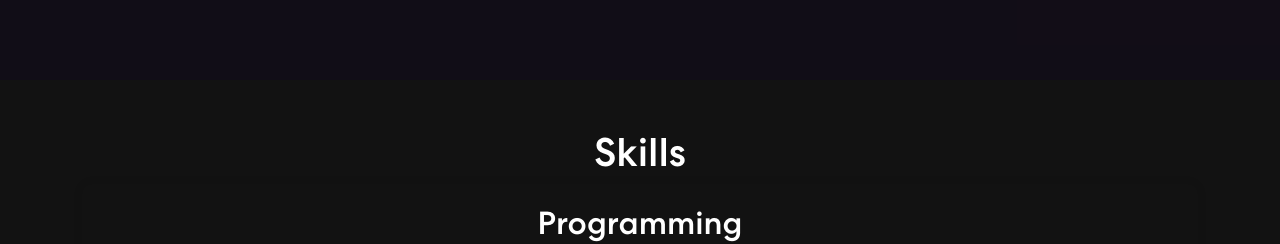
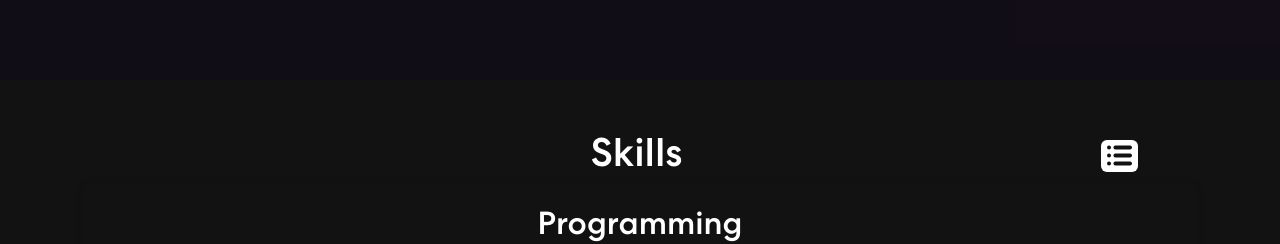
Before and after one commit to JeelVekaria/portfoliov1, a React (Create React App) app: page / in a window 1280 px wide. Shown: the part 1480-1724 px from the top of the page. Built offline with nearby package versions, Linux system fonts and the light colour scheme; the HTML template or start-up script is replaced by a standard one.

Commit message:
Added list view button to Skills

```diff
--- a/src/App.css
+++ b/src/App.css
@@ -320,6 +320,31 @@ nav.navbar .navbar-toggler[aria-expanded="true"] .navbar-toggler-icon {
   width:80%
 }
 
+.skills Button{
+  padding-top: 2px;
+  padding-bottom: 4px;
+  padding-left: 3px;
+  padding-right: 3px;
+  border: none;
+  background: white !important;
+}
+
+
+.skills .headerBox {
+  display: flex;
+  align-items: center;
+}
+.skills .title{
+  margin-left:auto;
+  padding-left:90px;
+}
+
+
+.skills .toggleButton {
+  margin-left: auto; /* Adjust the margin as needed to create space between title and button */
+  margin-right:60px;
+}
+
 .skills .skill-item {
   position: relative;
   overflow: hidden;
--- a/src/Components/Skills.js
+++ b/src/Components/Skills.js
@@ -1,7 +1,10 @@
 import React, { useState, useEffect } from 'react';
-import { Container, Row, Col } from 'react-bootstrap';
-import { useTrail, animated } from 'react-spring';
+import { Container, Row, Col, Button } from 'react-bootstrap';
+import { useTrail, animated, config } from 'react-spring';
 import 'bootstrap/dist/css/bootstrap.min.css';
+
+import gridButton from '../assets/img/gridButton.svg';
+import listButton from '../assets/img/listButton.svg';
 
 import css from '../assets/img/cssLogo.svg';
 import html from '../assets/img/htmlLogo.svg';
@@ -55,17 +58,17 @@ export const Skills = () => {
       { name: 'Unity', image: unity }
       // { name: 'Vim', image: vim }, //didnt add for design purposes (adds a new line with only 1 language)
     ];
-
     // State to check if each section is in view
   const [programmingInView, setProgrammingInView] = useState(false);
   const [developerToolsInView, setDeveloperToolsInView] = useState(false);
+  const [isListView, setIsListView] = useState(false);
 
   // Effect to determine if the component is in view
   useEffect(() => {
     const handleScroll = () => {
-    // Ajusts how much into the scroll user needs to do for animation to appear, less value = closer to component
+      // Adjusts how much into the scroll user needs to do for animation to appear, less value = closer to component
       const offset = window.innerHeight / 1.4; // for Programming section
-    const offset2 = window.innerHeight / 1.2; // for Developer Tools section
+      const offset2 = window.innerHeight / 1.1; // for Developer Tools section
 
       // Check if Programming Skills section is in view
       const isProgrammingInView =
@@ -105,44 +108,113 @@ const fadeInAnimationDeveloperTools = useTrail(developerTools.length, {
     from: { opacity: 0 },
   });
 
+ // Animation configuration for slide-in effect
+ const slideInAnimation = useTrail(
+  isListView ? programmingSkills.length + developerTools.length : 0,
+  {
+    opacity: 1,
+    transform: 'translateX(0)',
+    from: { opacity: 0, transform: 'translateX(50px)' },
+    config: config.gentle, // Adjust the config as needed
+  }
+);
+
+const toggleLayout = () => {
+  setIsListView(!isListView);
+};
+
 return (
-    <section className="skills my-5">
+  <section className="skills my-5" id="skills">
     <Container>
-        <h1 className="text-center">Skills</h1>
+      {/* Title & button */}
+      <div className="headerBox">
+        <div className="title">
+          <h1>Skills</h1>
+        </div>
+
+        <div className="toggleButton">
+          <Button onClick={toggleLayout}>
+            {isListView ?
+            <img src={gridButton} alt="Toggle Button"/>:
+            <img src={listButton} alt="Toggle Button"/>}
+          </Button>
+        </div>
+      </div>
+
       <Row className="text-center">
         {/* Programming Skills Box */}
         <Col md={12}>
-            <div id="programming-section" className="skills-box">
+          <div
+            id="programming-section"
+            className={`skills-box ${isListView ? 'list-view' : ''}`}
+          >
             <h2>Programming</h2>
-              <Row>
-                {/* goes through each programming languages and places the image with text */}
-                {fadeInAnimationProgrammingSkills.map((props, index) => (
+            {isListView ? (
+              <Row className="justify-content-center">
+                {/* goes through each programming language and places the image with text */}
+                {slideInAnimation.map((props, index) => (
                   <Col key={index} xs={6} sm={4} md={2}>
-                    <animated.div style={props} className="skill-item">
-                      <img src={programmingSkills[index].image} alt={programmingSkills[index].name} className="img-fluid" />
-                      <p>{programmingSkills[index].name}</p>
+                    <animated.div style={props} className="list-item">
+                      <p>{programmingSkills[index]?.name}</p>
                     </animated.div>
                   </Col>
                 ))}
               </Row>
+            ) : (
+              <Row>
+                {/* goes through each programming language and places the image with text */}
+                {fadeInAnimationProgrammingSkills.map((props, index) => (
+                  <Col key={index} xs={6} sm={4} md={2}>
+                    <animated.div style={props} className="skill-item">
+                      <img
+                        src={programmingSkills[index]?.image}
+                        alt={programmingSkills[index]?.name}
+                        className="img-fluid"
+                      />
+                      <p>{programmingSkills[index]?.name}</p>
+                    </animated.div>
+                  </Col>
+                ))}
+              </Row>
+            )}
           </div>
         </Col>
 
         {/* Developer Tools Box */}
         <Col md={12}>
-            <div id="developer-tools-section" className="skills-box">
+          <div
+            id="developer-tools-section"
+            className={`skills-box ${isListView ? 'list-view' : ''}`}
+          >
             <h2>Developer Tools</h2>
-              <Row>
-                {/* goes through each develops tools and places the image with text */}
-                {fadeInAnimationDeveloperTools.map((props, index) => (
+            {isListView ? (
+              <Row className="justify-content-center">
+                {/* goes through each developer tool and places the image with text */}
+                {slideInAnimation.map((props, index) => (
                   <Col key={index} xs={4} md={2}>
-                    <animated.div style={props} className="skill-item">
-                      <img src={developerTools[index].image} alt={developerTools[index].name} className="img-fluid"/>
-                      <p>{developerTools[index].name}</p>
+                    <animated.div style={props} className="list-item">
+                      <p>{developerTools[index]?.name}</p>
                     </animated.div>
                   </Col>
                 ))}
               </Row>
+            ) : (
+              <Row>
+                {/* goes through each developer tool and places the image with text */}
+                {fadeInAnimationDeveloperTools.map((props, index) => (
+                  <Col key={index} xs={4} md={2}>
+                    <animated.div style={props} className="skill-item">
+                      <img
+                        src={developerTools[index]?.image}
+                        alt={developerTools[index]?.name}
+                        className="img-fluid"
+                      />
+                      <p>{developerTools[index]?.name}</p>
+                    </animated.div>
+                  </Col>
+                ))}
+              </Row>
+            )}
           </div>
         </Col>
       </Row>
```
Also changed, not shown: src/assets/img/gridButton.svg (added), src/assets/img/listButton.svg (added). Lines whose indentation alone changed are shown as unchanged.
